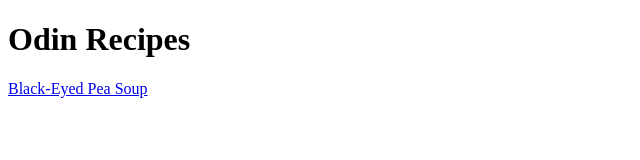
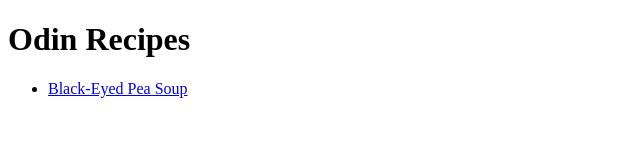
Before and after one commit to dylen400mh/odin-recipes, a plain HTML site: page index.html in a window 1280 px wide. Shown: the whole page, without its empty margins (0-640 px from the left). Drawn offline with Linux system fonts and the light colour scheme.

Commit message:
Create unordered list for recipes

```diff
--- a/index.html
+++ b/index.html
@@ -10,7 +10,9 @@
 
 <body>
     <h1>Odin Recipes</h1>
-    <a href="recipes/black-eyed-pea-soup.html">Black-Eyed Pea Soup</a>
+    <ul>
+        <li><a href="recipes/black-eyed-pea-soup.html">Black-Eyed Pea Soup</a></li>
+    </ul>
 </body>
 
 </html>
```
